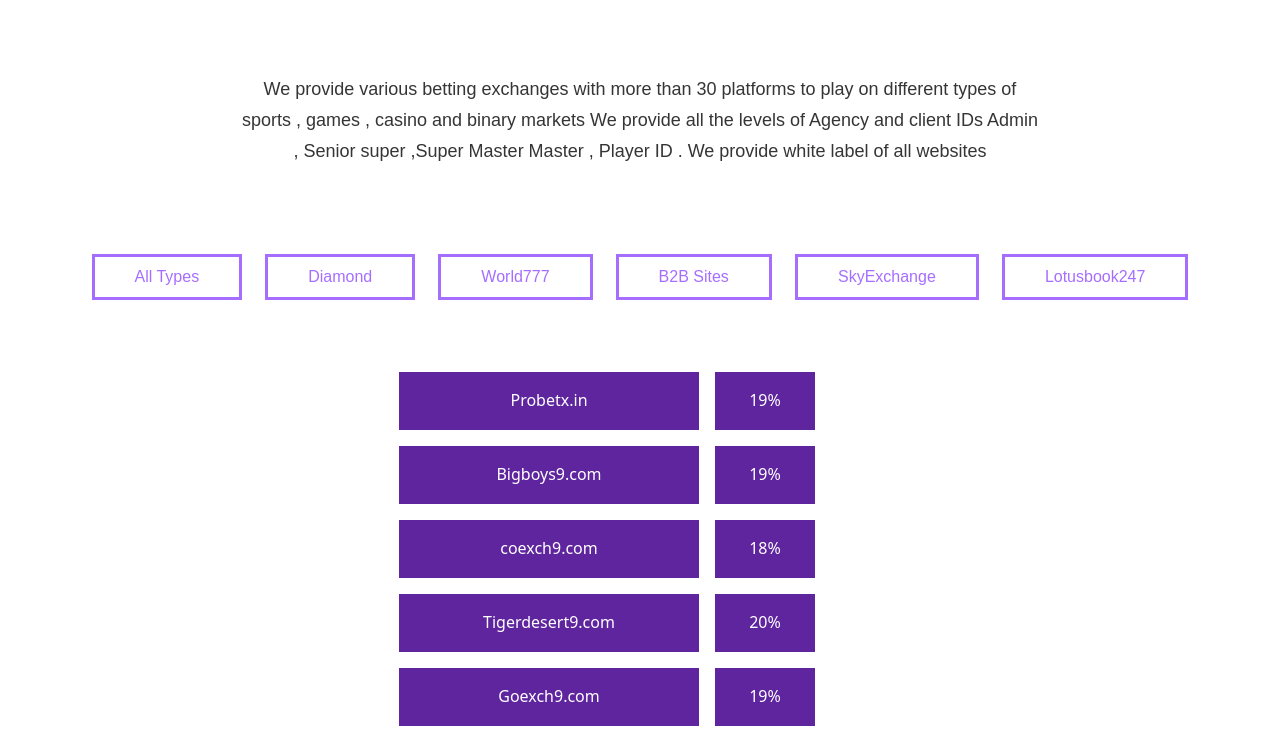
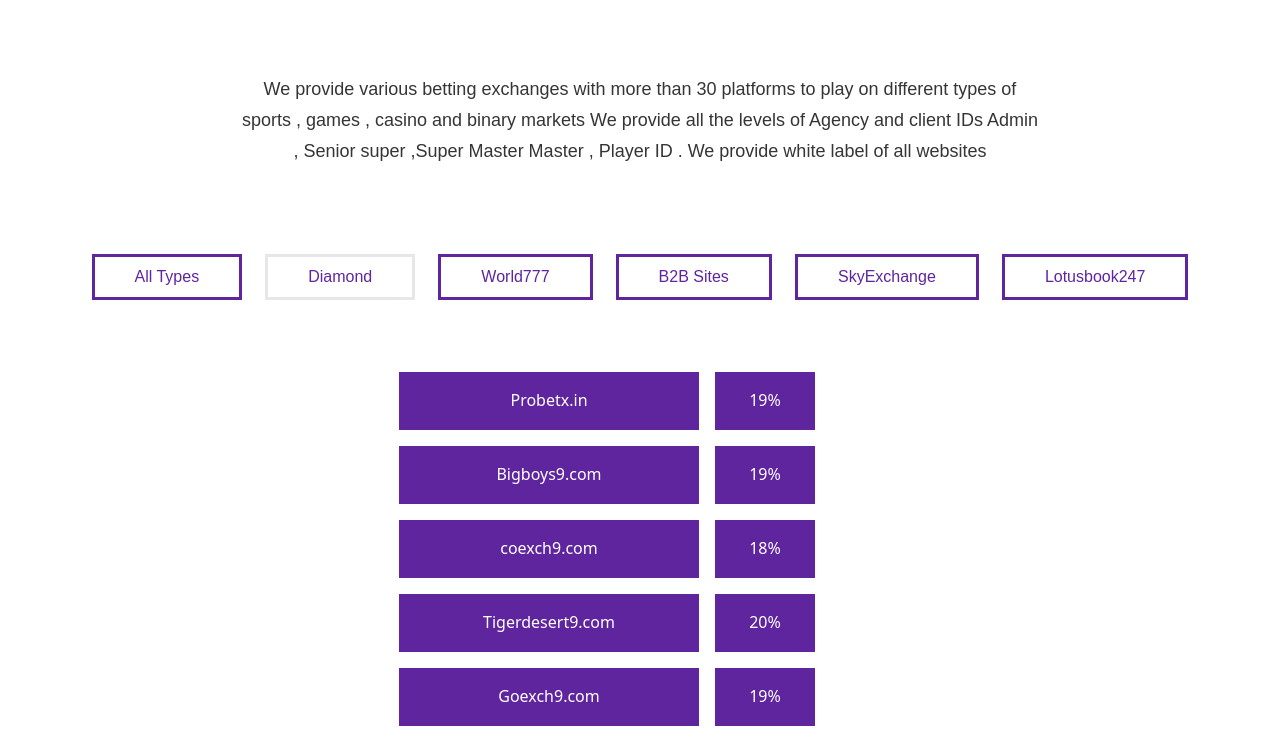
Before and after one commit to vsagar26/realbegger, a React (Create React App) app: page / in a window 1280 px wide. Shown: the part 1008-1748 px from the top of the page. Built offline with nearby package versions, Linux system fonts and the light colour scheme.

Commit message:
color changed

```diff
--- a/src/components/Exchange.jsx
+++ b/src/components/Exchange.jsx
@@ -19,12 +19,12 @@
   return (
     <section>
       <div className={`flex flex-row flex-wrap justify-around items-center px-20 pb-12`}>
-        <button className={`bg-[#ffffff] border-[3px] border-[#A66EFF] text-[#A66EFF] font-poppins px-10 py-2  my-2  ${style.hoverEffect} `} onClick={()=>setItems(exchanges)}>All Types</button>
-        <button className={`bg-[#ffffff] border-[3px] border-[#A66EFF] text-[#A66EFF] font-poppins px-10 py-2  my-2 ${style.hoverEffect}`} onClick={()=>filterItem("diamond")}>Diamond</button>
-        <button className={`bg-[#ffffff] border-[3px] border-[#A66EFF] text-[#A66EFF] font-poppins px-10 py-2  my-2 ${style.hoverEffect}`} onClick={()=>filterItem("world777")}>World777</button>
-        <button className={`bg-[#ffffff] border-[3px] border-[#A66EFF] text-[#A66EFF] font-poppins px-10 py-2  my-2 ${style.hoverEffect}`} onClick={()=>filterItem("b2b")}>B2B Sites</button>
-        <button className={`bg-[#ffffff] border-[3px] border-[#A66EFF] text-[#A66EFF] font-poppins px-10 py-2  my-2 ${style.hoverEffect}`} onClick={()=>filterItem("skyexchange")}>SkyExchange</button>
-        <button className={`bg-[#ffffff] border-[3px] border-[#A66EFF] text-[#A66EFF] font-poppins px-10 py-2  my-2 ${style.hoverEffect}`} onClick={()=>filterItem("lotusbook")}>Lotusbook247</button>
+        <button className={`bg-[#ffffff] border-[3px] border-[#5F259F] text-[#5F259F] font-poppins px-10 py-2  my-2  ${style.hoverEffect} `} onClick={()=>setItems(exchanges)}>All Types</button>
+        <button className={`bg-[#ffffff] border-[3px] border-[#5F259F text-[#5F259F] font-poppins px-10 py-2  my-2 ${style.hoverEffect}`} onClick={()=>filterItem("diamond")}>Diamond</button>
+        <button className={`bg-[#ffffff] border-[3px] border-[#5F259F] text-[#5F259F] font-poppins px-10 py-2  my-2 ${style.hoverEffect}`} onClick={()=>filterItem("world777")}>World777</button>
+        <button className={`bg-[#ffffff] border-[3px] border-[#5F259F] text-[#5F259F] font-poppins px-10 py-2  my-2 ${style.hoverEffect}`} onClick={()=>filterItem("b2b")}>B2B Sites</button>
+        <button className={`bg-[#ffffff] border-[3px] border-[#5F259F] text-[#5F259F] font-poppins px-10 py-2  my-2 ${style.hoverEffect}`} onClick={()=>filterItem("skyexchange")}>SkyExchange</button>
+        <button className={`bg-[#ffffff] border-[3px] border-[#5F259F] text-[#5F259F] font-poppins px-10 py-2  my-2 ${style.hoverEffect}`} onClick={()=>filterItem("lotusbook")}>Lotusbook247</button>
       </div>
 
 
@@ -35,7 +35,7 @@
               <div className={`flex flex-row gap-4`}>
                 <li key={exchange.id} className={`list-none sm:px-12 py-4 bg-[#5F259F] w-[160px] sm:w-[300px] mt-4 text-center text-[16px] text-white font-normal `}>{exchange.title}</li>
                 <div key={2*exchange.id} className={`list-none px-4 py-4 bg-[#5F259F] w-[100px] mt-4 text-center text-[16px] text-white font-normal`}>{exchange.rate}</div>
-                <img src={exchange.img} alt={exchange.site} key={exchange.site} className={`w-[50px] text-white mt-6 hover:bg-[#A66EFF] hover:cursor-pointer hover:rounded-full`} onClick={()=>window.open(exchange.site)}/>
+                <img src={exchange.img} alt={exchange.site} key={exchange.site} className={`w-[50px] text-white mt-6 hover:bg-[#5F259F] hover:cursor-pointer hover:rounded-full`} onClick={()=>window.open(exchange.site)}/>
               </div>
             </section>
           ))}
--- a/src/style.js
+++ b/src/style.js
@@ -13,7 +13,7 @@
     marginX: "mx-10 sm:mx-20 ",
     marginY: "my-10 sm:my-20",
 
-    hoverEffect : "hover:bg-[#A66EFF] hover:text-[#ffffff] hover:border-[#652D92] active:bg-white active:text-[#A66EFF] active:border-[#A66EFF]",
+    hoverEffect : "hover:bg-[#5F259F] hover:text-[#ffffff] hover:border-[#652D92] active:bg-white active:text-[#5F259F] active:border-[#5F259F]",
 
     diamondHoverEffect : "hover:rounded-tl-[30px] hover:rounded-br-[30px] hover:cursor-pointer",
 
--- a/tailwind.config.js
+++ b/tailwind.config.js
@@ -7,7 +7,7 @@
       colors: {
         primary: "#ffffff",
         secondary: "#A66EFF",
-        navColor: "#5F259F",
+        navColor: "##0F4A8A",
         dimWhite: "rgba(255, 255, 255, 0.7)",
         dimBlue: "rgba(9, 151, 124, 0.1)",
       },
```
